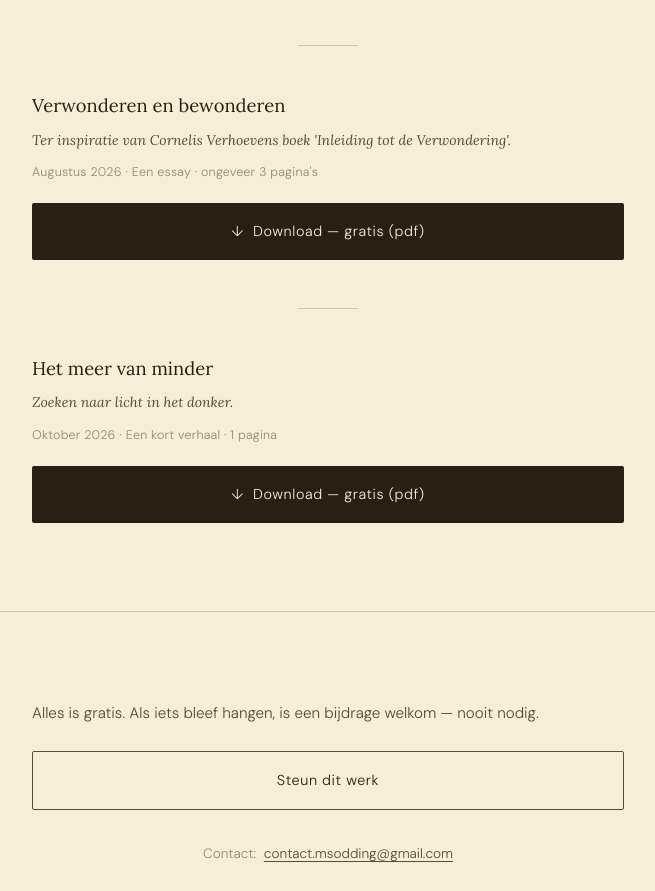
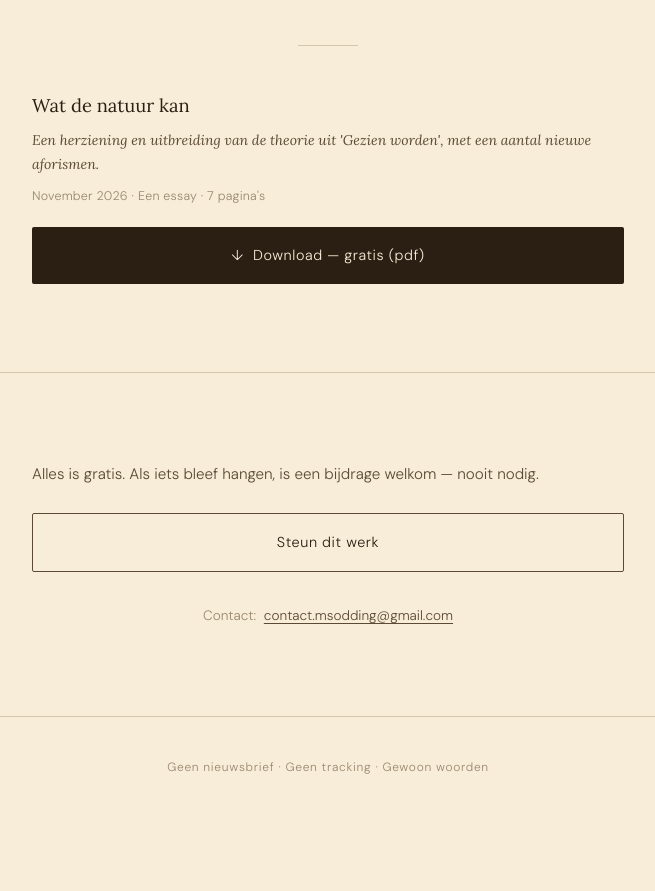
Before and after one commit to Mettis002/msodding.com, a plain HTML site: page schrijven/index.html in a window 1280 px wide. Shown: the part 2336-3227 px from the top of the page, without its empty margins (312-967 px from the left). After the commit the page ends 3154 px from the top, so only its background shows below. Drawn offline with Linux system fonts and the light colour scheme.

Commit message:
Publish 'Wat de natuur kan', remove older essays from Werk list

```diff
--- a/schrijven/index.html
+++ b/schrijven/index.html
@@ -133,22 +133,10 @@
 
       <!-- werk-item -->
       <div class="werk-item">
-        <h3 class="werk-titel">Verwonderen en bewonderen</h3>
-        <p class="werk-context">Ter inspiratie van Cornelis Verhoevens boek 'Inleiding tot de Verwondering'.</p>
-        <p class="werk-lengte">Augustus 2026 · Een essay · ongeveer 3 pagina's</p>
-        <a href="verwonderen-en-bewonderen.pdf" class="btn-download" download>
-          ↓&nbsp;&nbsp;Download — gratis (pdf)
-        </a>
-      </div>
-
-      <div class="divider" aria-hidden="true"></div>
-
-      <!-- werk-item -->
-      <div class="werk-item">
-        <h3 class="werk-titel">Het meer van minder</h3>
-        <p class="werk-context">Zoeken naar licht in het donker.</p>
-        <p class="werk-lengte">Oktober 2026 · Een kort verhaal · 1 pagina</p>
-        <a href="het-meer-van-minder.pdf" class="btn-download" download>
+        <h3 class="werk-titel">Wat de natuur kan</h3>
+        <p class="werk-context">Een herziening en uitbreiding van de theorie uit 'Gezien worden', met een aantal nieuwe aforismen.</p>
+        <p class="werk-lengte">November 2026 · Een essay · 7 pagina's</p>
+        <a href="wat-de-natuur-kan.pdf" class="btn-download" download>
           ↓&nbsp;&nbsp;Download — gratis (pdf)
         </a>
       </div>
```
Also changed, not shown: 1 other file.
